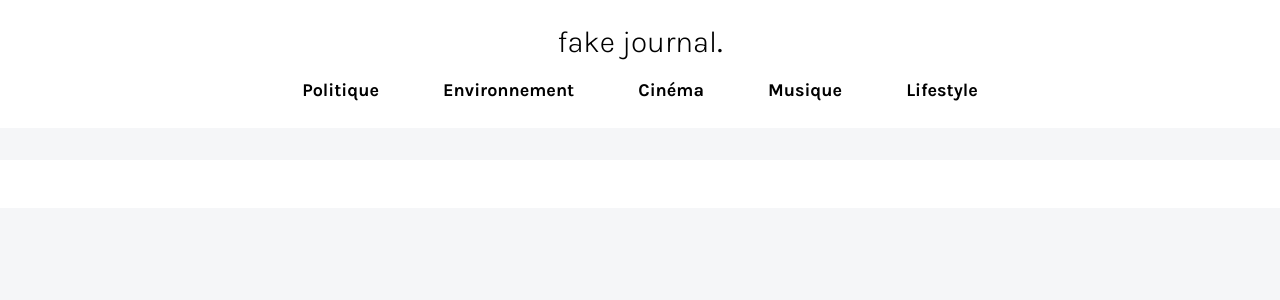
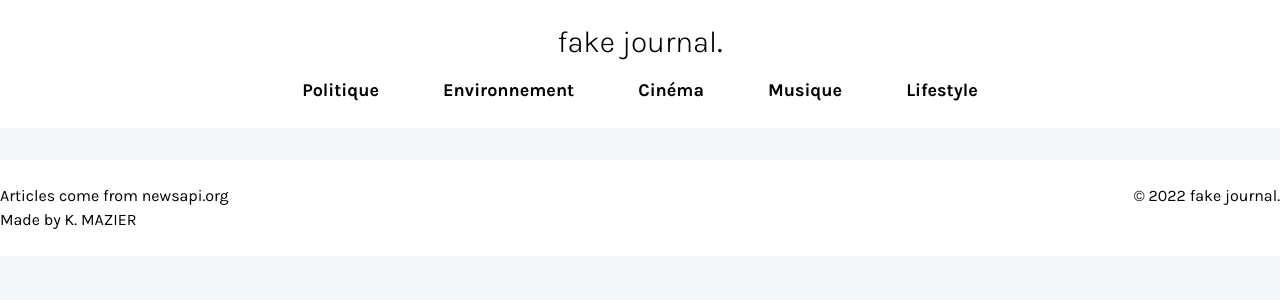
Before and after one commit to ReiZam/fake-journal, a Next.js app: page /category/1 in a window 1280 px wide. Shown: the top 300 px of the page. Built offline with nearby package versions, Linux system fonts and the light colour scheme; no server answers.

Commit message:
add footer

```diff
--- a/components/layout/footer.layout.component.js
+++ b/components/layout/footer.layout.component.js
@@ -2,8 +2,12 @@ function Footer()
 {
 	return (
 		<footer className="relative py-6 bg-white">
-			<div className="container flex">
-
+			<div className="container flex-col mx-auto flex">
+				<div className="flex flex-row justify-between">
+					<p>Articles come from <a href="https://newsapi.org/">newsapi.org</a></p>
+					<p>© 2022 fake journal.</p>
+				</div>
+				<a href="https://github.com/ReiZam">Made by K. MAZIER</a>
 			</div>
 		</footer>
 	);
```
